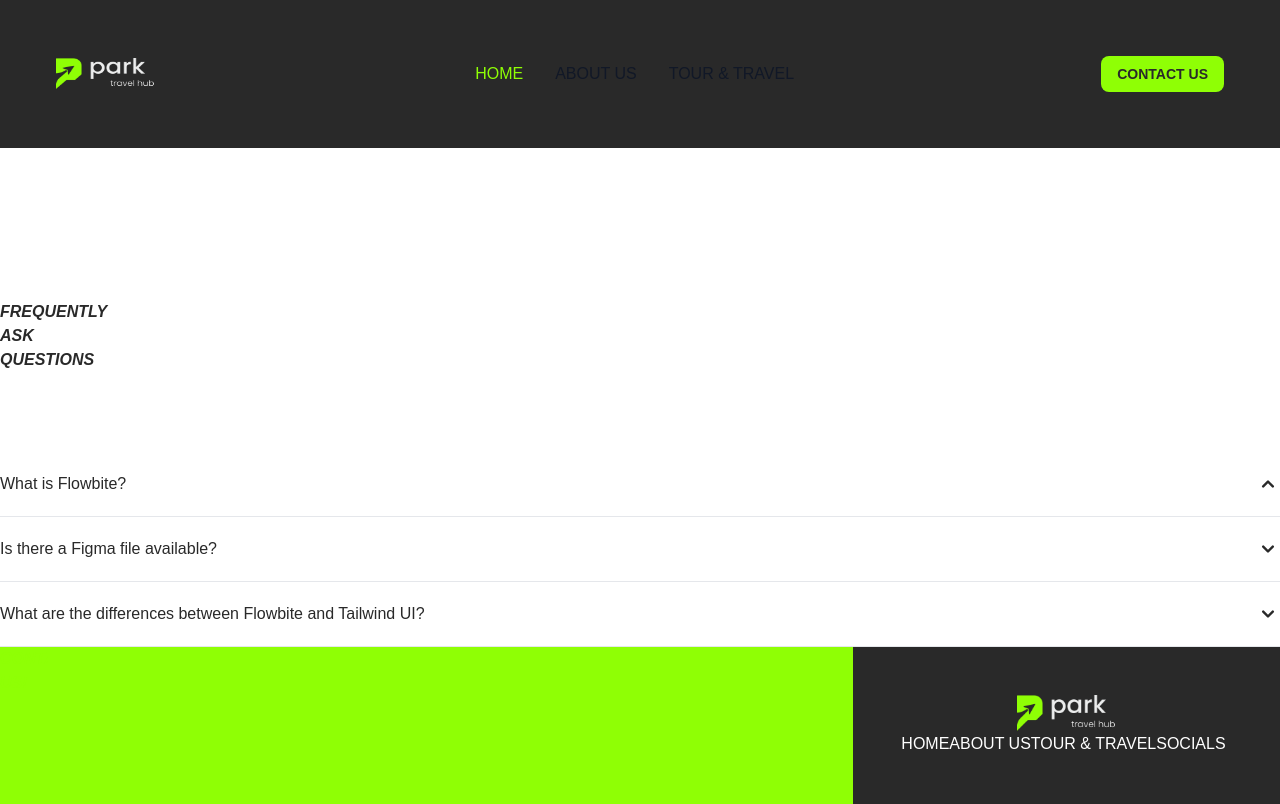
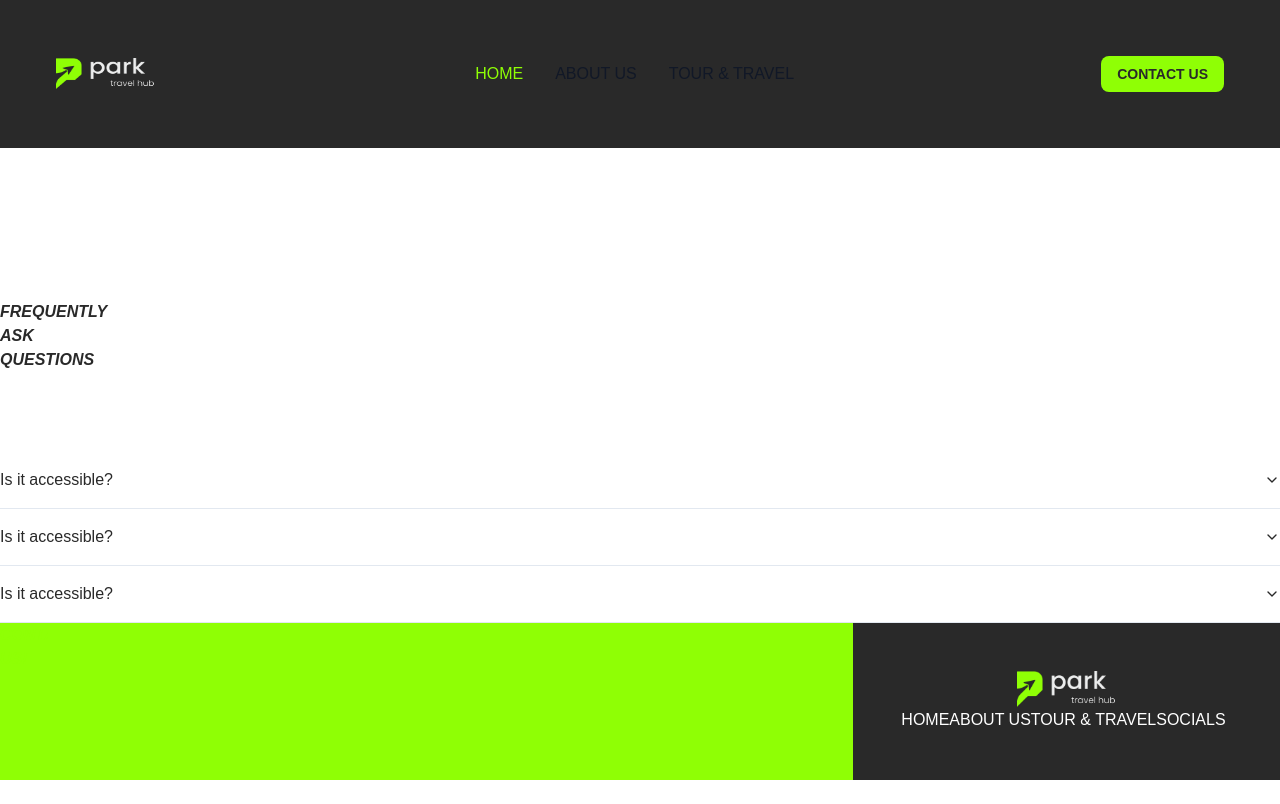
Before and after one commit to NaufalRafi-hub/park-travelhub-web, a Next.js app: page /Components/SectionFAQ in a window 1280 px wide. Built offline with nearby package versions, Linux system fonts and the light colour scheme.

Commit message:
adding shadcn and accordion

```diff
--- a/src/app/Components/SectionFAQ/page.js
+++ b/src/app/Components/SectionFAQ/page.js
@@ -1,3 +1,10 @@
+import {
+    Accordion,
+    AccordionContent,
+    AccordionItem,
+    AccordionTrigger,
+  } from "../ui/accordion"
+
 export default function SectionFAQ() {
 
     return (
@@ -5,49 +12,26 @@
             <h1 className="italic font-bold w-[115px] mb-20">
                 FREQUENTLY ASK QUESTIONS
             </h1>
-            <div id="accordion-flush" data-accordion="collapse" data-active-classes="bg-white dark:bg-gray-900 text-gray-900 dark:text-white" data-inactive-classes="text-gray-500 dark:text-gray-400">
-                <h2 id="accordion-flush-heading-1">
-                    <button type="button" class="flex items-center justify-between w-full py-5 font-medium text-left text-gray-500 border-b border-gray-200 dark:border-gray-700 dark:text-gray-400" data-accordion-target="#accordion-flush-body-1" aria-expanded="true" aria-controls="accordion-flush-body-1">
-                    <span>What is Flowbite?</span>
-                    <svg data-accordion-icon class="w-6 h-6 rotate-180 shrink-0" fill="currentColor" viewBox="0 0 20 20" xmlns="http://www.w3.org/2000/svg"><path fill-rule="evenodd" d="M5.293 7.293a1 1 0 011.414 0L10 10.586l3.293-3.293a1 1 0 111.414 1.414l-4 4a1 1 0 01-1.414 0l-4-4a1 1 0 010-1.414z" clip-rule="evenodd"></path></svg>
-                    </button>
-                </h2>
-                <div id="accordion-flush-body-1" class="hidden" aria-labelledby="accordion-flush-heading-1">
-                    <div class="py-5 border-b border-gray-200 dark:border-gray-700">
-                    <p class="mb-2 text-gray-500 dark:text-gray-400">Flowbite is an open-source library of interactive components built on top of Tailwind CSS including buttons, dropdowns, modals, navbars, and more.</p>
-                    <p class="text-gray-500 dark:text-gray-400">Check out this guide to learn how to <a href="/docs/getting-started/introduction/" class="text-blue-600 dark:text-blue-500 hover:underline">get started</a> and start developing websites even faster with components on top of Tailwind CSS.</p>
-                    </div>
-                </div>
-                <h2 id="accordion-flush-heading-2">
-                    <button type="button" class="flex items-center justify-between w-full py-5 font-medium text-left text-gray-500 border-b border-gray-200 dark:border-gray-700 dark:text-gray-400" data-accordion-target="#accordion-flush-body-2" aria-expanded="false" aria-controls="accordion-flush-body-2">
-                    <span>Is there a Figma file available?</span>
-                    <svg data-accordion-icon class="w-6 h-6 shrink-0" fill="currentColor" viewBox="0 0 20 20" xmlns="http://www.w3.org/2000/svg"><path fill-rule="evenodd" d="M5.293 7.293a1 1 0 011.414 0L10 10.586l3.293-3.293a1 1 0 111.414 1.414l-4 4a1 1 0 01-1.414 0l-4-4a1 1 0 010-1.414z" clip-rule="evenodd"></path></svg>
-                    </button>
-                </h2>
-                <div id="accordion-flush-body-2" class="hidden" aria-labelledby="accordion-flush-heading-2">
-                    <div class="py-5 border-b border-gray-200 dark:border-gray-700">
-                    <p class="mb-2 text-gray-500 dark:text-gray-400">Flowbite is first conceptualized and designed using the Figma software so everything you see in the library has a design equivalent in our Figma file.</p>
-                    <p class="text-gray-500 dark:text-gray-400">Check out the <a href="https://flowbite.com/figma/" class="text-blue-600 dark:text-blue-500 hover:underline">Figma design system</a> based on the utility classes from Tailwind CSS and components from Flowbite.</p>
-                    </div>
-                </div>
-                <h2 id="accordion-flush-heading-3">
-                    <button type="button" class="flex items-center justify-between w-full py-5 font-medium text-left text-gray-500 border-b border-gray-200 dark:border-gray-700 dark:text-gray-400" data-accordion-target="#accordion-flush-body-3" aria-expanded="false" aria-controls="accordion-flush-body-3">
-                    <span>What are the differences between Flowbite and Tailwind UI?</span>
-                    <svg data-accordion-icon class="w-6 h-6 shrink-0" fill="currentColor" viewBox="0 0 20 20" xmlns="http://www.w3.org/2000/svg"><path fill-rule="evenodd" d="M5.293 7.293a1 1 0 011.414 0L10 10.586l3.293-3.293a1 1 0 111.414 1.414l-4 4a1 1 0 01-1.414 0l-4-4a1 1 0 010-1.414z" clip-rule="evenodd"></path></svg>
-                    </button>
-                </h2>
-                <div id="accordion-flush-body-3" class="hidden" aria-labelledby="accordion-flush-heading-3">
-                    <div class="py-5 border-b border-gray-200 dark:border-gray-700">
-                    <p class="mb-2 text-gray-500 dark:text-gray-400">The main difference is that the core components from Flowbite are open source under the MIT license, whereas Tailwind UI is a paid product. Another difference is that Flowbite relies on smaller and standalone components, whereas Tailwind UI offers sections of pages.</p>
-                    <p class="mb-2 text-gray-500 dark:text-gray-400">However, we actually recommend using both Flowbite, Flowbite Pro, and even Tailwind UI as there is no technical reason stopping you from using the best of two worlds.</p>
-                    <p class="mb-2 text-gray-500 dark:text-gray-400">Learn more about these technologies:</p>
-                    <ul class="pl-5 text-gray-500 list-disc dark:text-gray-400">
-                        <li><a href="https://flowbite.com/pro/" class="text-blue-600 dark:text-blue-500 hover:underline">Flowbite Pro</a></li>
-                        <li><a href="https://tailwindui.com/" rel="nofollow" class="text-blue-600 dark:text-blue-500 hover:underline">Tailwind UI</a></li>
-                    </ul>
-                    </div>
-                </div>
-            </div>
+            <Accordion type="single" collapsible>
+            <AccordionItem value="item-1">
+                <AccordionTrigger>Is it accessible?</AccordionTrigger>
+                <AccordionContent>
+                Yes. It adheres to the WAI-ARIA design pattern.
+                </AccordionContent>
+            </AccordionItem>
+            <AccordionItem value="item-2">
+                <AccordionTrigger>Is it accessible?</AccordionTrigger>
+                <AccordionContent>
+                Yes. It adheres to the WAI-ARIA design pattern.
+                </AccordionContent>
+            </AccordionItem>
+            <AccordionItem value="item-3">
+                <AccordionTrigger>Is it accessible?</AccordionTrigger>
+                <AccordionContent>
+                Yes. It adheres to the WAI-ARIA design pattern.
+                </AccordionContent>
+            </AccordionItem>
+            </Accordion>
         </div>
     )
 }
--- /dev/null
+++ b/src/app/Components/ui/accordion.tsx
@@ -0,0 +1,60 @@
+"use client"
+
+import * as React from "react"
+import * as AccordionPrimitive from "@radix-ui/react-accordion"
+import { ChevronDown } from "lucide-react"
+
+import { cn } from "../../../lib/utils"
+
+const Accordion = AccordionPrimitive.Root
+
+const AccordionItem = React.forwardRef<
+  React.ElementRef<typeof AccordionPrimitive.Item>,
+  React.ComponentPropsWithoutRef<typeof AccordionPrimitive.Item>
+>(({ className, ...props }, ref) => (
+  <AccordionPrimitive.Item
+    ref={ref}
+    className={cn("border-b", className)}
+    {...props}
+  />
+))
+AccordionItem.displayName = "AccordionItem"
+
+const AccordionTrigger = React.forwardRef<
+  React.ElementRef<typeof AccordionPrimitive.Trigger>,
+  React.ComponentPropsWithoutRef<typeof AccordionPrimitive.Trigger>
+>(({ className, children, ...props }, ref) => (
+  <AccordionPrimitive.Header className="flex">
+    <AccordionPrimitive.Trigger
+      ref={ref}
+      className={cn(
+        "flex flex-1 items-center justify-between py-4 font-medium transition-all hover:underline [&[data-state=open]>svg]:rotate-180",
+        className
+      )}
+      {...props}
+    >
+      {children}
+      <ChevronDown className="h-4 w-4 transition-transform duration-200" />
+    </AccordionPrimitive.Trigger>
+  </AccordionPrimitive.Header>
+))
+AccordionTrigger.displayName = AccordionPrimitive.Trigger.displayName
+
+const AccordionContent = React.forwardRef<
+  React.ElementRef<typeof AccordionPrimitive.Content>,
+  React.ComponentPropsWithoutRef<typeof AccordionPrimitive.Content>
+>(({ className, children, ...props }, ref) => (
+  <AccordionPrimitive.Content
+    ref={ref}
+    className={cn(
+      "overflow-hidden text-sm transition-all data-[state=closed]:animate-accordion-up data-[state=open]:animate-accordion-down",
+      className
+    )}
+    {...props}
+  >
+    <div className="pb-4 pt-0">{children}</div>
+  </AccordionPrimitive.Content>
+))
+AccordionContent.displayName = AccordionPrimitive.Content.displayName
+
+export { Accordion, AccordionItem, AccordionTrigger, AccordionContent }
```
